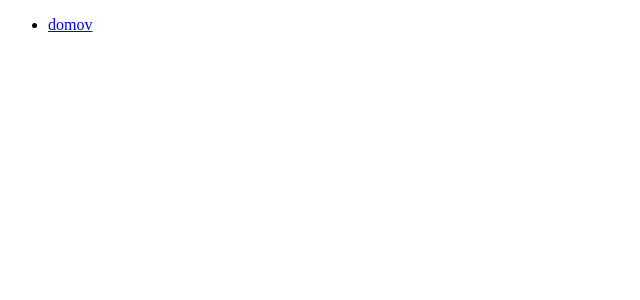
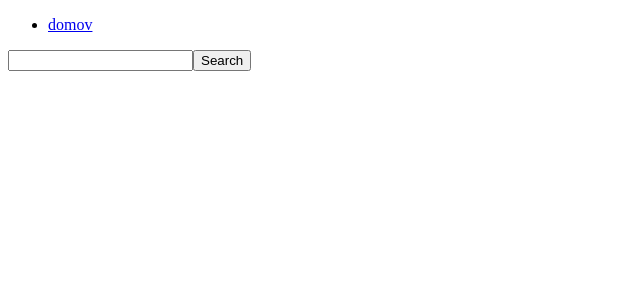
Before and after one commit to Mlocik97/RecipeSearch, a Nuxt app: page / in a window 1280 px wide. Shown: the top 300 px of the page, without its empty margins (0-640 px from the left). Built offline with nearby package versions, Linux system fonts and the light colour scheme.

Commit message:
prepare page for results

```diff
--- a/pages/index.vue
+++ b/pages/index.vue
@@ -1,3 +1,14 @@
-<script setup></script>
+<script setup>
 
-<template></template>
+</script>
+
+<template>
+	<div>
+		<form action="/search" method="post">
+			<label for="prompt">
+				<input type="text" id="prompt">
+			</label>
+			<button type="submit">Search</button>
+		</form>
+	</div>
+</template>
--- /dev/null
+++ b/pages/results.vue
@@ -0,0 +1,24 @@
+<script setup>
+	/**
+	 * @type {{
+	 * 		text: string,
+	 * 		link: string
+	 * }[]}
+	 */
+	const results = [];
+</script>
+
+<template>
+	<div>
+		<ul v-for="result in results">
+			<li>
+				<span>{{ result.text }}</span>
+				<a :href="result.link">Details</a>
+			</li>
+		</ul>
+	</div>
+</template>
+
+<style>
+	@import url('./styles/results.css');
+</style>
```
Also changed, not shown: pages/search.vue (added).
